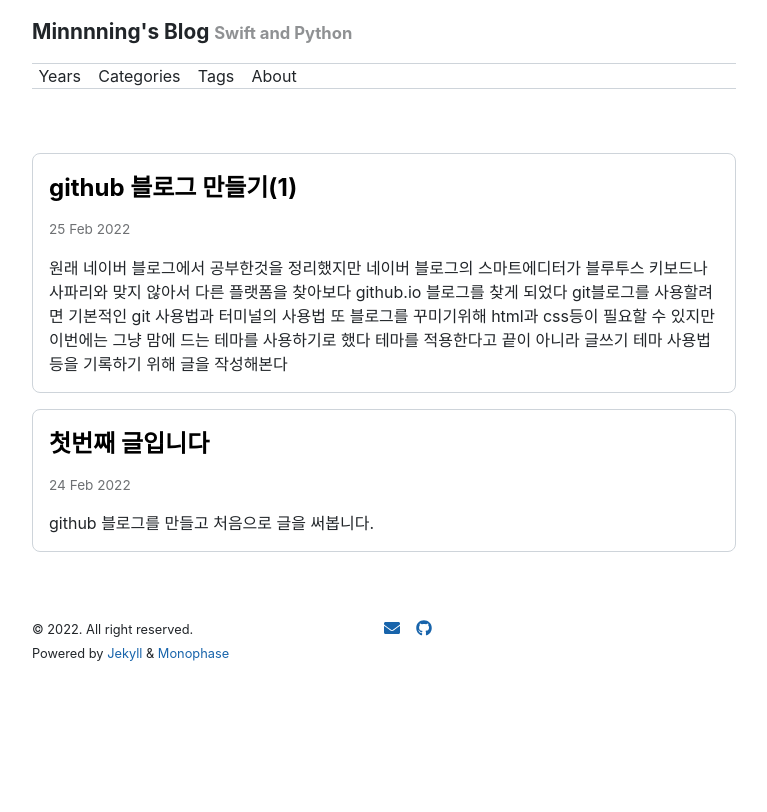
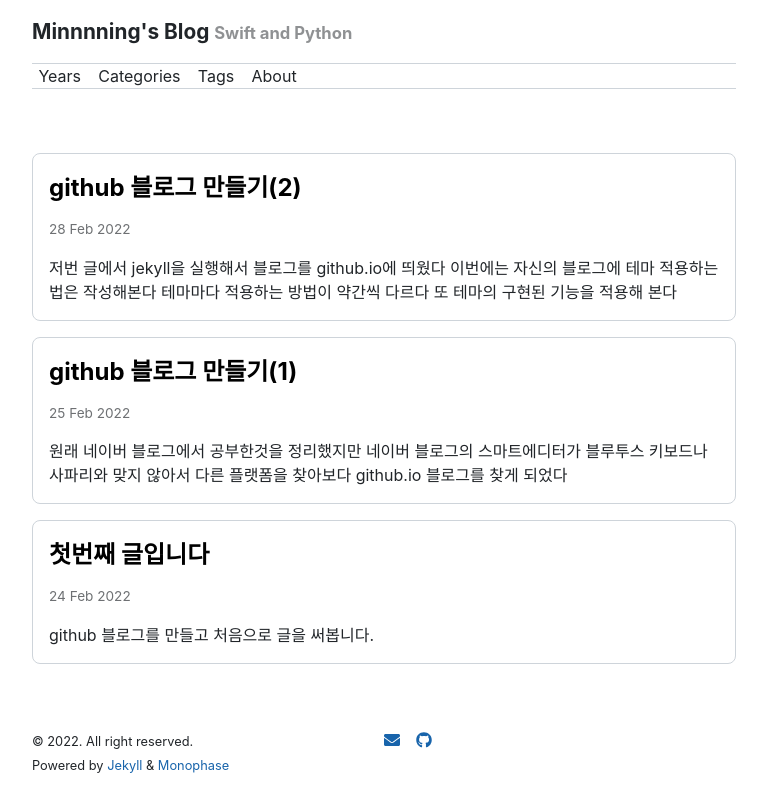
Before and after one commit to Minnnning/minnnning.github.io, a Jekyll site: the page built from index.markdown, in a window 1280 px wide. Shown: the top 812 px of the page, without its empty margins (256-1023 px from the left). Built offline with Jekyll 4.4.1, drawn with Linux system fonts in a browser that asks for light colours; nearby versions of some CDN libraries.

Commit message:
github blog(2)

````diff
--- /dev/null
+++ b/_posts/2022-02-28-github-blog-2.md
@@ -0,0 +1,179 @@
+---
+layout: post
+title: "github 블로그 만들기(2)"
+date:   2022-02-28 16:06:47 +0900
+categories: github
+tags: git blog
+---
+
+저번 글에서 jekyll을 실행해서 블로그를 github.io에 띄웠다 이번에는 자신의 블로그에 테마 적용하는법은 작성해본다 테마마다 적용하는 방법이 약간씩 다르다 또 테마의 구현된 기능을 적용해 본다
+
+&nbsp;
+
+### 1. 원하는 테마 찾기
+
+jekyll을 이용하는 테마는 엄청 많은데 자신의 블로그의 취향에 따라 정하면 된다
+
+- [http://jekyllthemes.org](http://jekyllthemes.org/)
+- [https://github.com/topics/jekyll-theme](https://github.com/topics/jekyll-theme)
+- [https://jekyllthemes.io/free](https://jekyllthemes.io/free)
+
+위 사이트에서 원하는 테마를 선택하고 github페이지를 들어가서 테마를 다운 받는다
+
+저는 여기서 1번 링크에 있는 Monophase테마를 적용했습니다
+
+<center>
+<img alt="스크린샷 2022-02-28 오후 4 51 07" src="https://user-images.githubusercontent.com/80758613/155945048-32de8b49-76c7-4f25-8093-d69cf66d8511.png" style="zoom:50%;">
+</center>
+
+자기가 정한 테마의 github로 들어가서 코드를 다운 받는다 코드 버튼 클릭후
+
+<center>
+<img alt="스크린샷 2022-02-28 오후 4 52 36" src="https://user-images.githubusercontent.com/80758613/155945235-2c0f9787-e020-46c2-a327-673d45995d2d.png" style="zoom:50%;">
+</center>
+
+다운후에 zip파일을 푼다
+
+&nbsp;
+
+&nbsp;
+
+### 2. 테마 적용하기
+
+<center>
+<img alt="스크린샷 2022-02-28 오후 5 00 14" src="https://user-images.githubusercontent.com/80758613/155946276-b24289c4-6f5d-4ec6-86f7-23bb87c42c35.png" style="zoom:50%;">
+</center>
+
+다운로드 받은 폴더 안의 모든 파일을 복사한다
+
+그 다음 자신의 github블로그 폴더(github.io폴더)에 붙여넣는다
+
+<center>
+<img alt="스크린샷 2022-02-28 오후 5 01 11" src="https://user-images.githubusercontent.com/80758613/155946538-5e7771ae-d0fa-41c0-b8fb-8a9393aa9309.png" style="zoom:50%;">
+</center>
+
+그럼 이 경고 창이 뜨는데 모두 대치를 적용시켜준다
+
+#### 만약 yml파일의 url이 본인의 url로 안되어있으면 수정한다
+
+&nbsp;
+
+이제 받은 테마에 있는 readme.md 파일을 보고 테마를 설정해줘야한다(테마마다 다름 Monophase 기준)
+
+이 테마의 readme에 따라서
+
+Add this line to your Jekyll site's `Gemfile`:
+
+1. `gem "monophase"`
+
+And add this line to your Jekyll site's `_config.yml`:
+
+2. `theme: monophase`
+
+And then execute:(터미널에서)
+
+3. `bundle` 입력
+
+`bundle install` 와 같이 bundle를 설치이다
+
+4. `bundle exec jekyll sever` 를 통해서 로컬 서버를 실행시킨다
+
+&nbsp;
+
+&nbsp;
+
+### 3. 서버 실행하기(오류 나와서 오류 해결법)
+
+위 `bundle exec jekyll sever` 후에 아래위 에러가 떴다
+
+```
+[!] There was an error parsing `Gemfile`: You cannot specify the same gem twice coming from different sources.
+
+You specified that monophase (>= 0) should come from source at `.` and
+
+. Bundler cannot continue.
+
+
+
+ \# from /Users/minnnning/Desktop/minnnning.github.io/Gemfile:6
+
+ \# -------------------------------------------
+
+ \#
+
+ \> gem "monophase"
+
+ \# -------------------------------------------
+```
+
+gemfile의 gemspec를 지워주었더니 정상적으로 실행되었다
+
+<center>
+<img alt="스크린샷 2022-02-28 오후 5 35 46" src="https://user-images.githubusercontent.com/80758613/155950928-dafa4faa-c699-4e06-b2ae-492158404a7d.png" style="zoom:50%;">
+</center>
+
+로컬 주소에 접속하면 테마가 적용된것을 알 수 있다
+
+<center>
+<img alt="스크린샷 2022-02-28 오후 5 40 07" src="https://user-images.githubusercontent.com/80758613/155951461-d76ecf95-6696-4080-a76f-20665ff3b313.png" style="zoom:33%;">
+</center>
+
+사진처럼 테마가 적용될것이다 사진은 현재 사용하는 페이지라서 많지만 처음에는 글 하나와 위 카테고리도 없을것이다(나중에 적용)
+
+테마가 적용 된것을 로컬에서 확인했고 이제 github에 올려서 확인해야한다
+
+&nbsp;
+
+&nbsp;
+
+### 4. github에 올리기 (오류 해결)
+
+사실 이 과정은 별것없고 그냥 로컬파일을 github에 올리기만 하면 된다
+
+터미널 위치를 github.io폴더로 이동(아마 아까와 계속 같은 위치일 것이다)
+
+`git add *` 폴더 안 모든 파일을 추가함
+
+`git commit -m "theme add"` 커밋
+
+`git push` 푸시
+
+github에 푸시하면 본인의 github.io로 접속해서 올라가 페이지를 볼 수 있다
+
+&nbsp;
+
+저는 github안에서 오류가 났는데 push는 정상적으로 되었다고 해도 페이지가 보이지 않았다
+
+<center>
+<img alt="스크린샷 2022-02-28 오후 6 09 48" src="https://user-images.githubusercontent.com/80758613/155955651-5b294c8a-27c4-49b4-a825-665d6d56943a.png" style="zoom:33%;">
+</center>
+
+내 레포의 action을 보니 github.io에 내 페이지를 올리는 과정에서 에러가 난것 같았다(push는 정상적으로 이루어짐)
+
+<center>
+<img alt="스크린샷 2022-02-28 오후 6 12 54" src="https://user-images.githubusercontent.com/80758613/155956273-dbab9167-1200-4998-9dd3-df175adf61e9.png" style="zoom:30%;">
+</center>
+
+yml파일에서 테마를 monophase롤 바꿨는데 정상적으로 인식은 못하는것 같다
+
+`gem install monophase` 도 해봤는데 같은 에러가 나온다
+
+&nbsp;
+
+해결하기위해 theme를 remote_theme: monophase로 바꿨다 [참고한 사이트](https://github.com/jekyll/jekyll/issues/8468)
+
+바꾸고 다시 `bundle exec jekyll serve` 를 했는데
+
+```
+Liquid syntax error (/Users/minnnning/Desktop/minnnning.github.io/_includes/head.html line 8): Unknown tag 'seo' included (Liquid::SyntaxError)
+```
+
+에러가 떴다 seo관련된게 없다고 하니까 추가한다
+
+터미널에서 `gem install jekyll-seo-tag` 입력
+
+yml파일에 들어가서 plugins에   \- jekyll-seo-tag 를 추가 한다
+
+&nbsp;
+
+이제 `bundle exec jekyll serve`를 통해서 로컬 작동을 확인하고 github에 push해서 자신의 블로그가 정상적으로 뜨는지 확인한다!!!
````
Also changed, not shown: _posts/2022-02-25-github-blog-1.md (+4 -2 lines).
